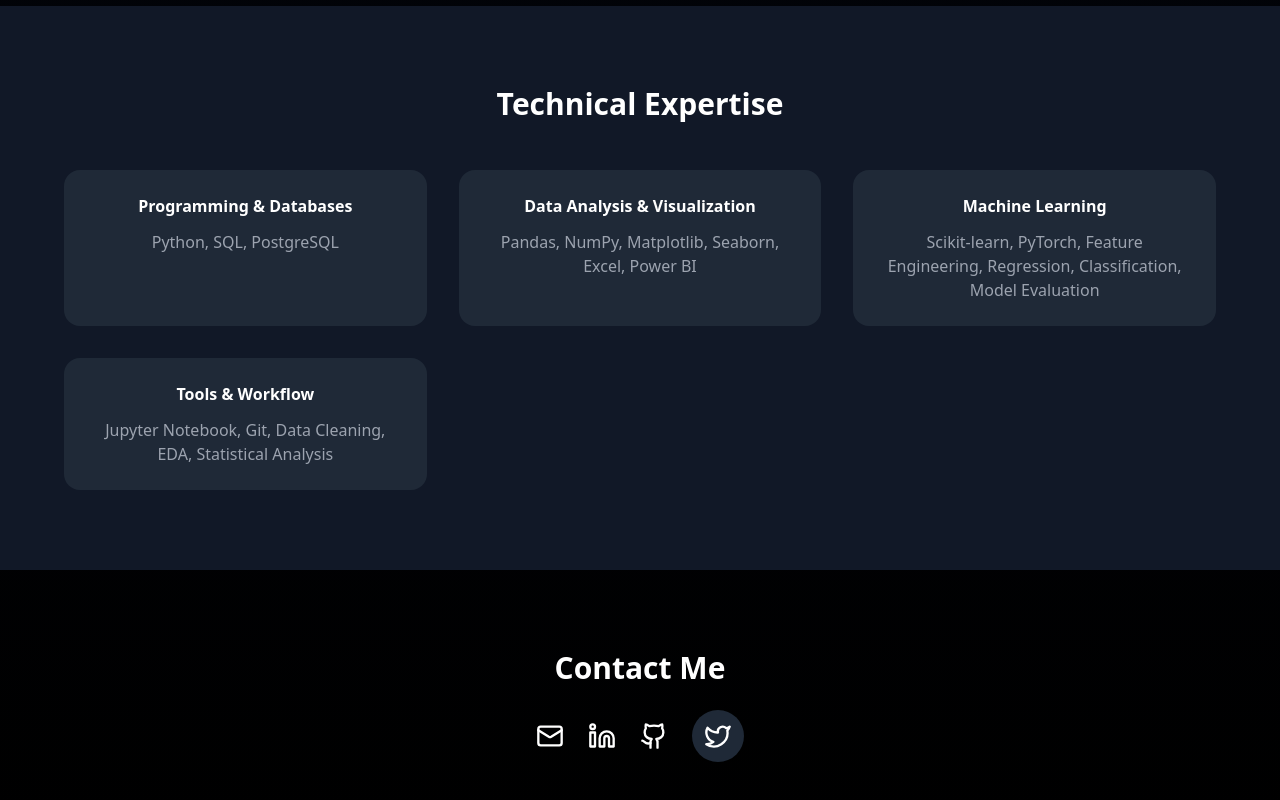
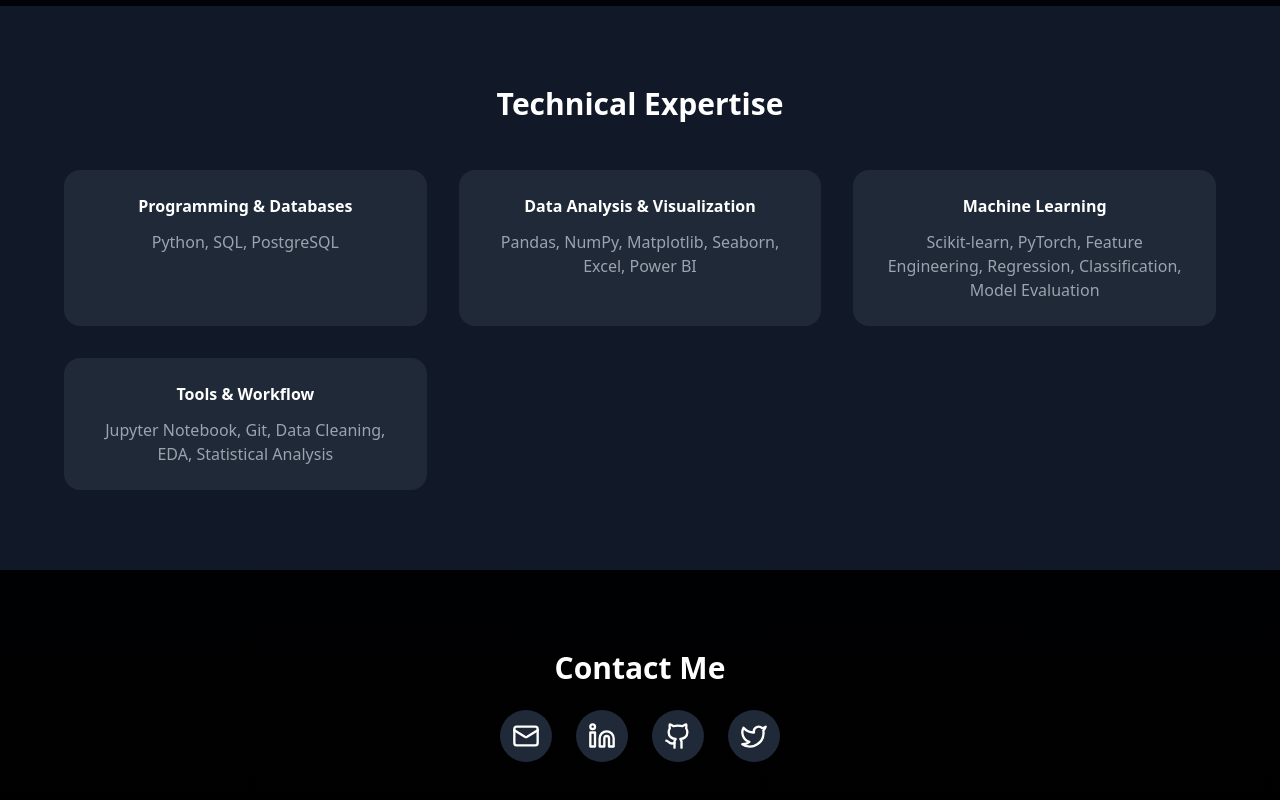
Before and after one commit to rohitsutar1611-ops/portfolio-frontend, a Next.js app: page / in a window 1280 px wide. Shown: the part 1144-1944 px from the top of the page. Built offline with nearby package versions, Linux system fonts and the light colour scheme.

Commit message:
add animation

```diff
--- a/src/app/page.tsx
+++ b/src/app/page.tsx
@@ -131,7 +131,7 @@ export default function Home() {
             href="mailto:rohitsutar1611@gmail.com"
             target="_blank"
             rel="noopener noreferrer"
-            className="hover:text-blue-500 transition"
+            className="p-3 bg-gray-800 rounded-full hover:bg-sky-500 hover:scale-110 transition duration-300"
           >
             <Mail size={28} />
           </a>
@@ -140,7 +140,7 @@ export default function Home() {
             href="https://www.linkedin.com/in/rohit-sutar-38b837399"
             target="_blank"
             rel="noopener noreferrer"
-            className="hover:text-blue-600 transition"
+            className="p-3 bg-gray-800 rounded-full hover:bg-sky-500 hover:scale-110 transition duration-300"
           >
             <Linkedin size={28} />
           </a>
@@ -149,7 +149,7 @@ export default function Home() {
             href="https://github.com/rohitsutar1611-ops"
             target="_blank"
             rel="noopener noreferrer"
-            className="hover:text-gray-400 transition"
+            className="p-3 bg-gray-800 rounded-full hover:bg-sky-500 hover:scale-110 transition duration-300"
           >
             <Github size={28} />
           </a>
```
